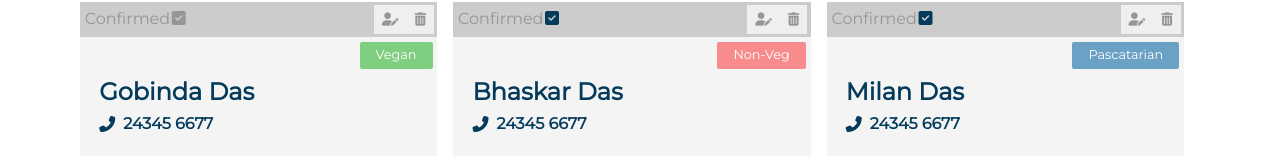
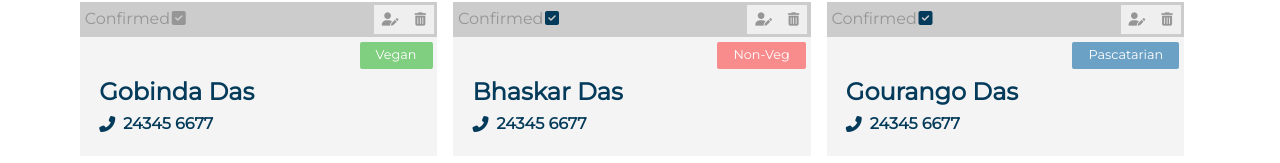
Before and after one commit to gobinda168/prty-rsvp, a React (Create React App) app: page / in a window 1280 px wide. Shown: the part 471-634 px from the top of the page. Built offline with nearby package versions, Linux system fonts and the light colour scheme.

Commit message:
Filter component functionality optimized

```diff
--- a/src/components/guests/Guests.jsx
+++ b/src/components/guests/Guests.jsx
@@ -4,18 +4,14 @@ import GuestContext from "../../context/guestContext/guestContext";
 
 const Guests = () => {
   const { guests, filterGuest } = useContext(GuestContext);
-  const filteredGuests = guests.filter(g=>g.isconfirmed===true)
   return (
     <div className="guests">
-    {!filterGuest ?
-      guests.map(guest => (
-        <Guest key={guest.id} guest={guest} />
-      ))
-     : filteredGuests.map(guest => (
-      <Guest key={guest.id} guest={guest} />
-    ))}
+      {guests
+        .filter(guest => !filterGuest || guest.isconfirmed)
+        .map(guest => (
+          <Guest key={guest.id} guest={guest} />
+        ))}
     </div>
-
   );
 };
 
--- a/src/context/guestContext/GuestState.js
+++ b/src/context/guestContext/GuestState.js
@@ -22,7 +22,7 @@ const GuestState = props => {
       },
       {
         id: 3,
-        name: "Milan Das",
+        name: "Gourango Das",
         phone: "24345 6677",
         dietary: "Pascatarian",
         isconfirmed: true
```
